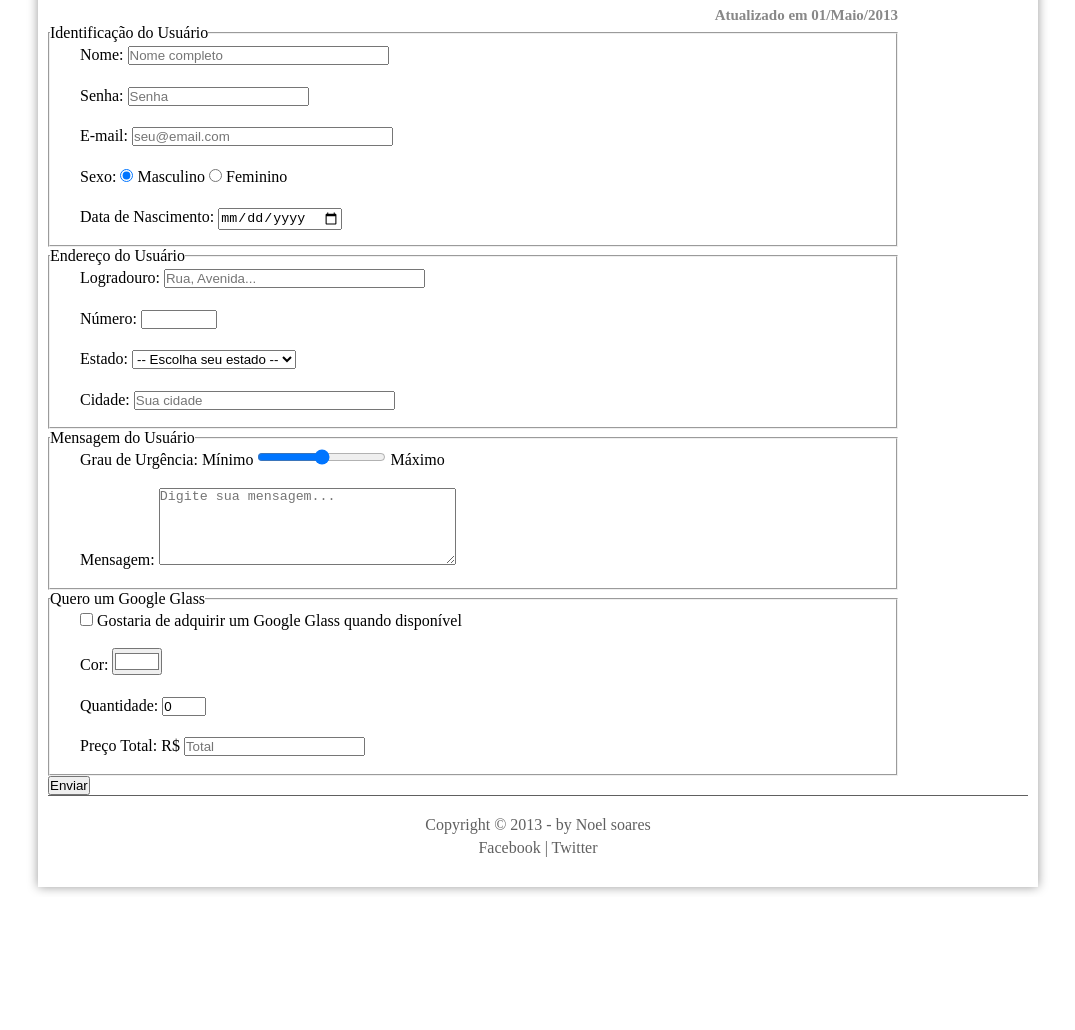
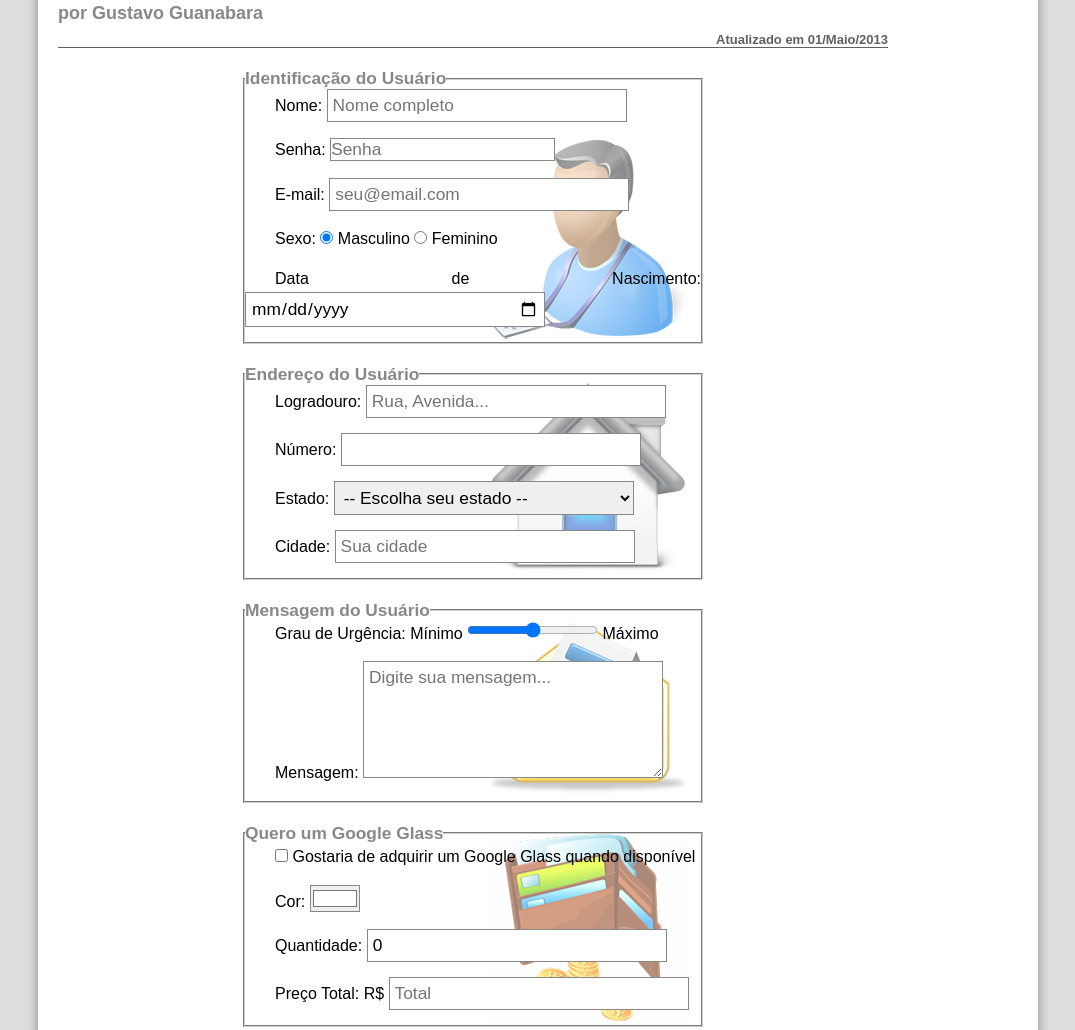
Before and after one commit to Noelsoares02/GoogleGlass, a plain HTML site: page fale-conosco.html in a window 1280 px wide. Shown: the part 293-1323 px from the top of the page, without its empty margins (102-1177 px from the left). Before the commit the page ends 1190 px from the top, so only its background shows below. Drawn offline with Linux system fonts and the light colour scheme.

Commit message:
form css

```diff
--- a/_css/form.css
+++ b/_css/form.css
@@ -0,0 +1,78 @@
+@charset "UTF-8";
+
+form {
+    width: 500px;
+    margin: auto;
+}
+
+input, textarea, select {
+    font-family: sans-serif;
+    font-weight: normal;
+    font-size: 13pt;
+}
+
+input:hover, textarea:hover, select:hover {
+    background-color: #dddddd;
+}
+
+legend {
+    color: #888888;
+    font-weight: bold;
+    font-size: 13pt;
+    font-family: sans-serif;
+}
+
+fieldset {
+    border-color: #cecece;
+    margin: 20px;
+}
+
+fieldset#sexo {
+    width: 200px;
+}
+
+fieldset#usuario {
+    background: url("../_imagens/icone-contato.png") no-repeat 95% 95%;
+}
+
+fieldset#endereco {
+    background: url("../_imagens/icone-endereco.png") no-repeat 95% 95%;
+}
+
+fieldset#mensagem {
+    background: url("../_imagens/icone-mensagem.png") no-repeat 95% 95%;
+}
+
+fieldset#pedido {
+    background: url("../_imagens/icone-pagamento.png") no-repeat 95% 95%;
+}
+
+input, textarea, select {
+    border: 1px solid #888888;
+}
+
+input[type="text"],
+input[type="email"],
+input[type="number"],
+input[type="date"],
+textarea,
+select {
+    width: 300px;
+    padding: 5px;
+}
+
+input[type="radio"] {
+    width: auto;
+}
+
+input[type="submit"] {
+    background-color: #888888;
+    color: white;
+    padding: 10px 20px;
+    border: none;
+    cursor: pointer;
+}
+
+input[type="submit"]:hover {
+    background-color: #555555;
+}
--- a/fale-conosco.html
+++ b/fale-conosco.html
@@ -1,4 +1,3 @@
-
 <!DOCTYPE html>
 <html lang="pt-BR">
 
@@ -8,17 +7,25 @@
     <meta name="viewport" content="width=device-width, initial-scale=1.0">
 
     <title>Google Glass - Fale Conosco</title>
-
+    <link rel="stylesheet" href="_css/estilo.css">
+    <link rel="stylesheet" href="_css/form.css">
     <link rel="stylesheet" href="style.css">
 
-    <script src="funcoes.js"></script>
+    <script language="javascript" src="_javascript/funcoes.js"></script>
 
 </head>
 <script>
-    function mudaFoto (foto){
-        document.getElementById("icone").src=foto;
+    function mudaFoto(foto) {
+        document.getElementById("icone").src = foto;
     }
 
+</script>
+<script>
+    function calc_total(){
+        var qtd = (document.getElementById('cQtd').value);
+        tot = qtd * 2500;
+        document.getElementById('cTot'). value = tot;
+    }
 </script>
 
 <body>
@@ -124,10 +131,7 @@
                      FORMULÁRIO
                 ========================== -->
 
-                <form method="post"
-                      id="fContato"
-                      action="mailto:seuemail@email.com"
-                      oninput="calc_total();">
+                <form method="post" id="fContato" action="mailto:seuemail@email.com" oninput="calc_total();">
 
 
                     <!-- =========================
@@ -147,11 +151,7 @@
                                 Nome:
                             </label>
 
-                            <input type="text"
-                                   name="tNome"
-                                   id="cNome"
-                                   size="30"
-                                   maxlength="40"
+                            <input type="text" name="tNome" id="cNome" size="30" maxlength="40"
                                 placeholder="Nome completo">
 
                         </p>
@@ -163,11 +163,7 @@
                                 Senha:
                             </label>
 
-                            <input type="password"
-                                   name="tSenha"
-                                   id="cSenha"
-                                   size="20"
-                                   maxlength="20"
+                            <input type="password" name="tSenha" id="cSenha" size="20" maxlength="20"
                                 placeholder="Senha">
 
                         </p>
@@ -179,11 +175,7 @@
                                 E-mail:
                             </label>
 
-                            <input type="email"
-                                   name="tEmail"
-                                   id="cEmail"
-                                   size="30"
-                                   maxlength="40"
+                            <input type="email" name="tEmail" id="cEmail" size="30" maxlength="40"
                                 placeholder="seu@email.com">
 
                         </p>
@@ -197,21 +189,14 @@
                                 Sexo:
                             </label>
 
-                            <input type="radio"
-                                   name="tSexo"
-                                   id="cMasc"
-                                   value="Masculino"
-                                   checked>
+                            <input type="radio" name="tSexo" id="cMasc" value="Masculino" checked>
 
                             <label for="cMasc">
                                 Masculino
                             </label>
 
 
-                            <input type="radio"
-                                   name="tSexo"
-                                   id="cFem"
-                                   value="Feminino">
+                            <input type="radio" name="tSexo" id="cFem" value="Feminino">
 
                             <label for="cFem">
                                 Feminino
@@ -228,9 +213,7 @@
                                 Data de Nascimento:
                             </label>
 
-                            <input type="date"
-                                   name="tNasc"
-                                   id="cNasc">
+                            <input type="date" name="tNasc" id="cNasc">
 
                         </p>
 
@@ -254,11 +237,7 @@
                                 Logradouro:
                             </label>
 
-                            <input type="text"
-                                   name="tRua"
-                                   id="cRua"
-                                   size="30"
-                                   maxlength="80"
+                            <input type="text" name="tRua" id="cRua" size="30" maxlength="80"
                                 placeholder="Rua, Avenida...">
 
                         </p>
@@ -270,11 +249,7 @@
                                 Número:
                             </label>
 
-                            <input type="number"
-                                   name="tNum"
-                                   id="cNum"
-                                   min="0"
-                                   max="99999">
+                            <input type="number" name="tNum" id="cNum" min="0" max="99999">
 
                         </p>
 
@@ -341,12 +316,7 @@
                                 Cidade:
                             </label>
 
-                            <input type="text"
-                                   name="tCid"
-                                   id="cCid"
-                                   size="30"
-                                   maxlength="40"
-                                   placeholder="Sua cidade">
+                            <input type="text" name="tCid" id="cCid" size="30" maxlength="40" placeholder="Sua cidade">
 
                         </p>
 
@@ -372,12 +342,7 @@
 
                             Mínimo
 
-                            <input type="range"
-                                   name="tUrg"
-                                   id="cUrg"
-                                   min="0"
-                                   max="10"
-                                   value="5">
+                            <input type="range" name="tUrg" id="cUrg" min="0" max="10" value="5">
 
                             Máximo
 
@@ -390,10 +355,7 @@
                                 Mensagem:
                             </label>
 
-                            <textarea name="tMsg"
-                                      id="cMsg"
-                                      cols="35"
-                                      rows="5"
+                            <textarea name="tMsg" id="cMsg" cols="35" rows="5"
                                 placeholder="Digite sua mensagem..."></textarea>
 
                         </p>
@@ -414,9 +376,7 @@
 
                         <p>
 
-                            <input type="checkbox"
-                                   name="tPed"
-                                   id="cPed">
+                            <input type="checkbox" name="tPed" id="cPed">
 
                             <label for="cPed">
                                 Gostaria de adquirir um Google Glass
@@ -434,10 +394,7 @@
                                 Cor:
                             </label>
 
-                            <input type="color"
-                                   name="tCor"
-                                   id="cCor"
-                                   value="#ffffff">
+                            <input type="color" name="tCor" id="cCor" value="#ffffff">
 
                         </p>
 
@@ -450,12 +407,7 @@
                                 Quantidade:
                             </label>
 
-                            <input type="number"
-                                   name="tQtd"
-                                   id="cQtd"
-                                   min="0"
-                                   max="5"
-                                   value="0">
+                            <input type="number" name="tQtd" id="cQtd" min="0" max="5" value="0">
 
                         </p>
 
@@ -468,11 +420,7 @@
                                 Preço Total: R$
                             </label>
 
-                            <input type="text"
-                                   name="tTot"
-                                   id="cTot"
-                                   placeholder="Total"
-                                   readonly>
+                            <input type="text" name="tTot" id="cTot" placeholder="Total" readonly>
 
                         </p>
 
@@ -483,9 +431,7 @@
                          BOTÃO
                     ========================== -->
 
-                    <input type="submit"
-                           value="Enviar"
-                           class="botao-enviar">
+                    <input type="submit" value="Enviar" class="botao-enviar">
 
                 </form>
 
```
Lines whose indentation alone changed are shown as unchanged.
